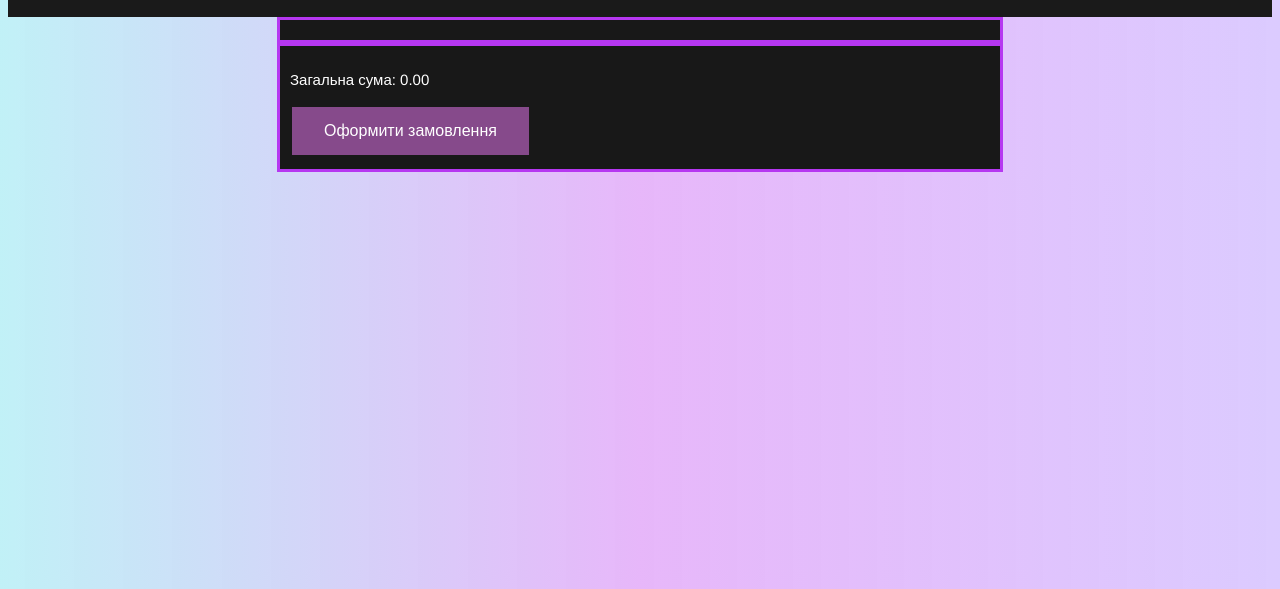
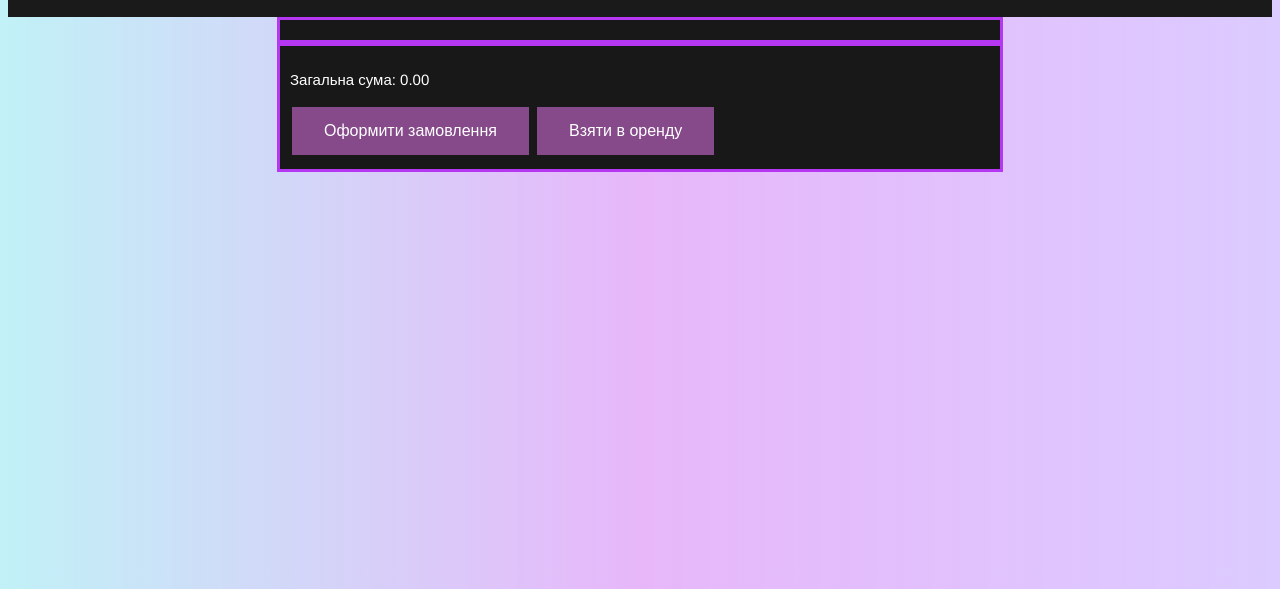
Before and after one commit to bart0l0m1y/vintagecloth, a plain HTML site: page cart.html in a window 1280 px wide. Shown: the part 211-800 px from the top of the page. Drawn offline with nearby package versions, Linux system fonts and the light colour scheme.

Commit message:
Update cart.html

```diff
--- a/cart.html
+++ b/cart.html
@@ -27,6 +27,7 @@
       <div class="cart-total">
         <p>Загальна сума: <span id="totalAmount">0</span></p>
         <button class="button button2" onclick="redirectToErrorPage()">Оформити замовлення</button>
+       <button class="button button2" onclick="redirectToErrorPage()">Взяти в оренду</button>
 
       </div>
     </section>
```
